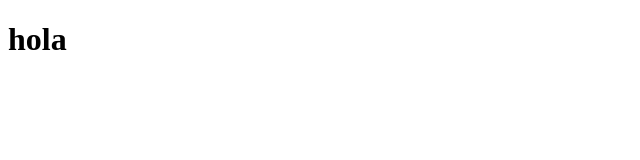
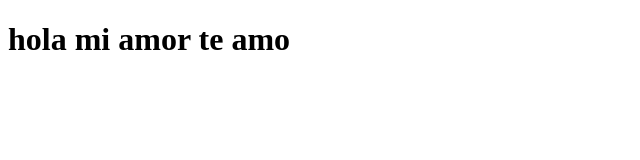
Before and after one commit to Adrianayeda/Bibliotecaweb, a plain HTML site: page index.html in a window 1280 px wide. Shown: the whole page, without its empty margins (0-640 px from the left). Drawn offline with Linux system fonts and the light colour scheme.

Commit message:
Update index.html

```diff
--- a/index.html
+++ b/index.html
@@ -1,9 +1,9 @@
 <!DOCTYPE html>
 <html lang="es">
 <head>
-  <title>Guia de Clash</title>
+  <title>Amor</title>
 </head>
 <body>
-<h1>hola</h1>
+<h1>hola mi amor te amo</h1>
 </body>
 </html>
```
